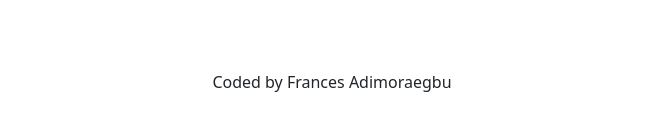
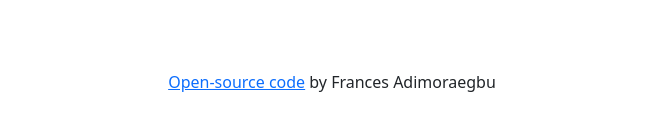
Before and after one commit to francesadim/weather-app-wk6, a plain HTML site: page index.html in a window 1280 px wide. Shown: the part 642-772 px from the top of the page, without its empty margins (308-971 px from the left). Drawn offline with nearby package versions, Linux system fonts and the light colour scheme; no server answers.

Commit message:
Added Github link

```diff
--- a/index.html
+++ b/index.html
@@ -57,7 +57,8 @@
             </form>
           </div>
 
-        <p>Coded by Frances Adimoraegbu</p>
+        <p> <a href="https://github.com/francesadim/weather-app-wk6">Open-source code</a>
+          by Frances Adimoraegbu</p>
       </form>
       <script src="script.js"></script>
     </body>
```
